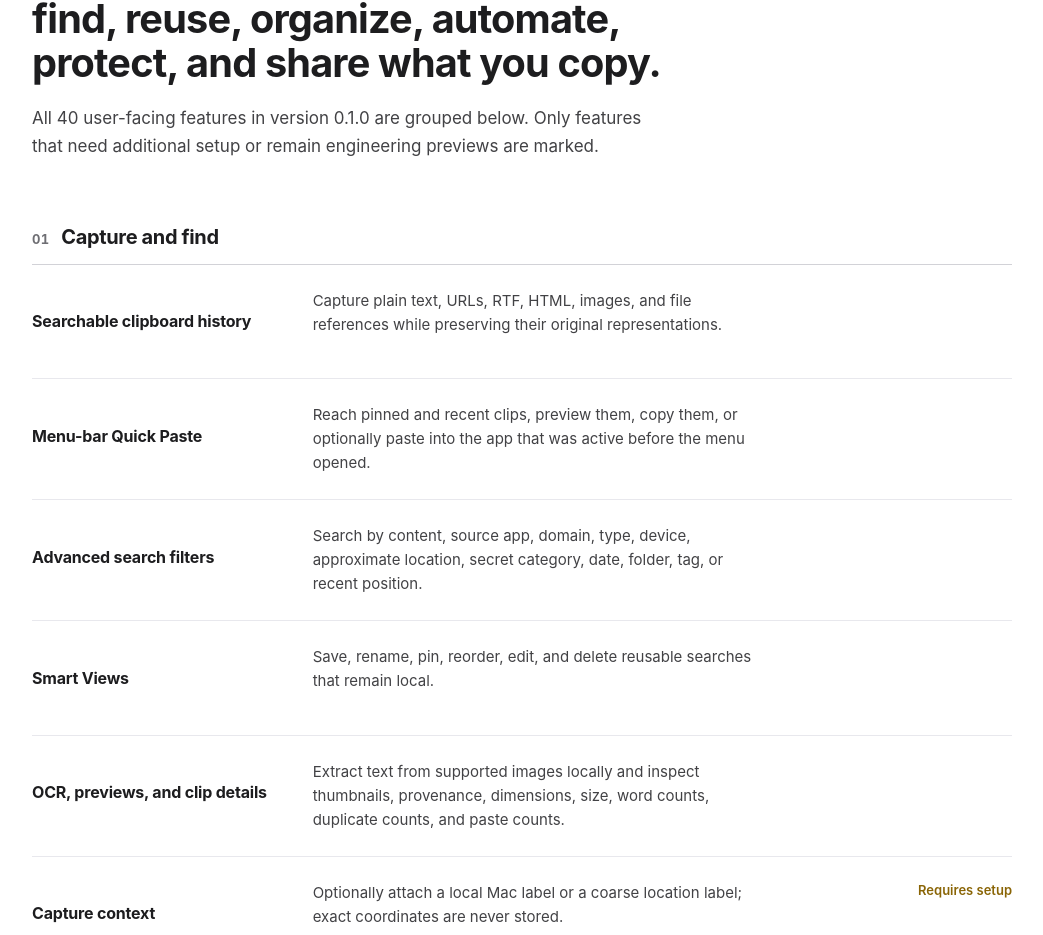
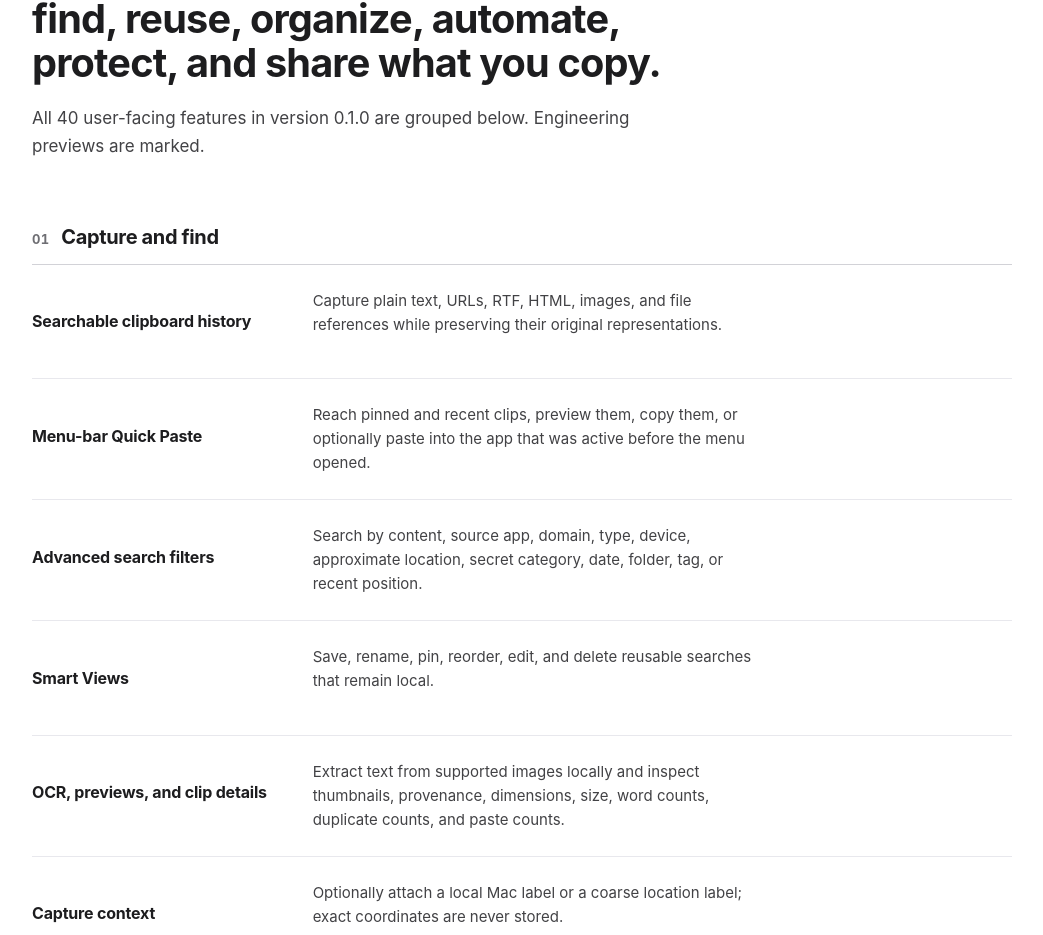
Before and after one commit to ibrolord/clipboard-router-releases, a React (Vite) app in the folder landing/: page / in a window 1280 px wide. Shown: the part 2837-3772 px from the top of the page, without its empty margins (118-1161 px from the left). Built offline with nearby package versions, Linux system fonts and the light colour scheme.

Commit message:
fix: remove setup labels from feature index

```diff
--- a/landing/src/App.css
+++ b/landing/src/App.css
@@ -943,8 +943,6 @@ h3 {
   color: var(--muted);
   text-align: right;
 }
-.feature-row-status-setup { color: #8a6506; }
-
 .feature-row-desc {
   grid-column: 2;
   grid-row: 1;
--- a/landing/src/App.tsx
+++ b/landing/src/App.tsx
@@ -783,7 +783,7 @@ function App() {
           <div className="shell">
             <Reveal className="feature-index-head">
               <h2 id="features-title">Clipboard Router helps you find, reuse, organize, automate, protect, and share what you copy.</h2>
-              <p className="feature-index-intro">All 40 user-facing features in version {APP.version} are grouped below. Only features that need additional setup or remain engineering previews are marked.</p>
+              <p className="feature-index-intro">All 40 user-facing features in version {APP.version} are grouped below. Engineering previews are marked.</p>
             </Reveal>
             <div className="feature-groups">
               {FEATURE_GROUPS.map(([groupTitle, features], groupIndex) => (
@@ -796,7 +796,7 @@ function App() {
                     {features.map(([title, availability, description]) => (
                       <li className="feature-row" key={title}>
                         <h4 className="feature-row-title">{title}</h4>
-                        {availability !== 'Included' && (
+                        {availability === 'Engineering preview' && (
                           <span className={`feature-row-status feature-row-status-${AVAILABILITY_SLUG[availability]}`}>
                             {availability}
                           </span>
```
